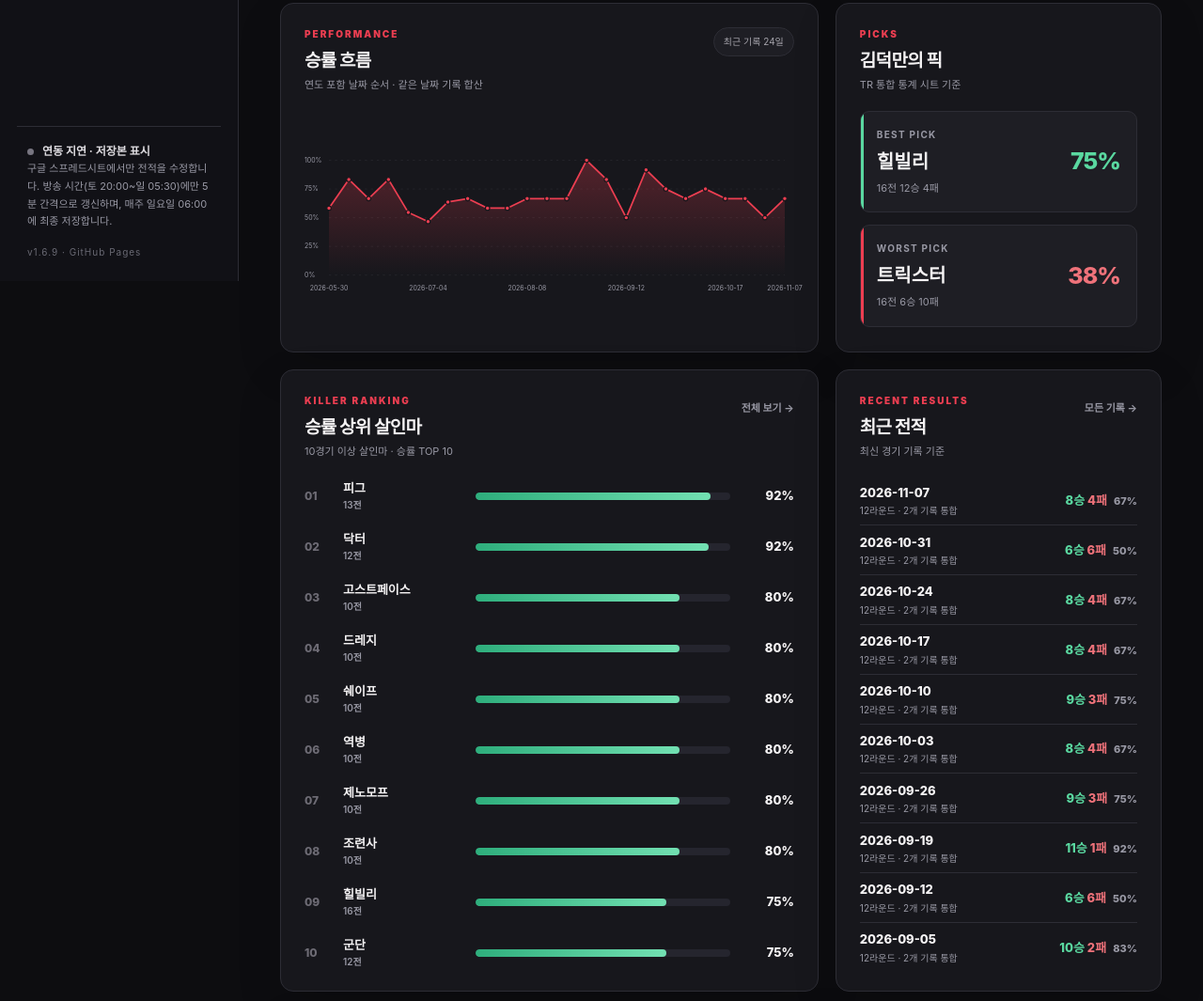
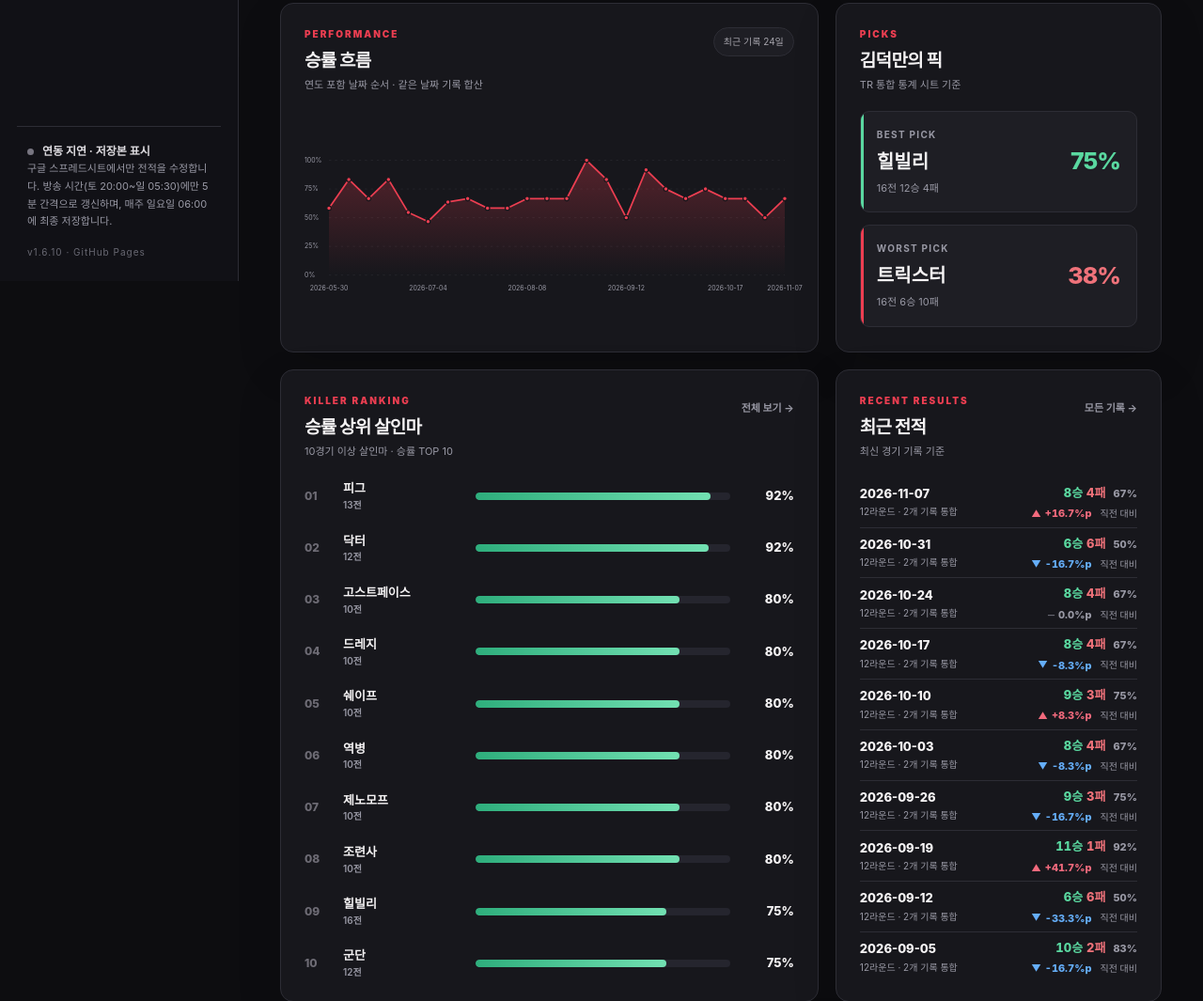
Before and after one commit to 3rdtemp/dbd-kdm-stats, a plain HTML site: page index.html in a window 1280 px wide. Shown: the part 501-1566 px from the top of the page at 94% size. Drawn offline with Linux system fonts and the light colour scheme.

Commit message:
Add files via upload

```diff
--- a/app.js
+++ b/app.js
@@ -457,11 +457,26 @@ function renderDashboard(){
   const ranked=getKillerStats(state.selectedYear).filter(k=>k.total>=10).sort((a,b)=>pct(b.wins,b.total)-pct(a.wins,a.total)||b.total-a.total||a.name.localeCompare(b.name,'ko')).slice(0,10);
   $('top-killers').innerHTML=ranked.map((k,i)=>`<div class="ranking-row"><span class="rank-num">${String(i+1).padStart(2,'0')}</span><div class="rank-killer" title="${esc(k.name)} · ${k.total}전"><span class="rank-name">${esc(k.name)}</span><span class="rank-games">${k.total}전</span></div><div class="bar-track"><div class="bar-fill ${pct(k.wins,k.total)>=70?'positive':''}" style="width:${pct(k.wins,k.total).toFixed(1)}%"></div></div><span class="rank-percent">${rate(k.wins,k.total,0)}</span></div>`).join('');
   if(!ranked.length) $('top-killers').innerHTML='<div class="empty-state">10경기 이상 기록된 살인마가 없습니다.</div>';
-  // The dashboard also shows one summary per date, not one per sheet row.
-  const recent=dateGroups().slice(0,10);
-  $('recent-records').innerHTML=recent.map(x=>{
-    const w=x.rounds.filter(win).length,l=x.rounds.length-w;
-    return `<div class="recent-item"><div><div class="recent-date">${esc(x.dateISO)}</div><div class="recent-meta">${x.rounds.length}라운드${x.sourceCount>1?' · '+x.sourceCount+'개 기록 통합':''}</div></div><div class="recent-score"><span class="w">${w}승</span> <span class="l">${l}패</span><span class="mini-rate">${rate(w,w+l,0)}</span></div></div>`;
+  // Compare each merged date with the preceding recorded date *within* the year filter.
+  // Keep the 11th date for comparison even though the dashboard displays only 10.
+  const recentDays=dateGroups();
+  $('recent-records').innerHTML=recentDays.slice(0,10).map((day,index)=>{
+    const w=day.rounds.filter(win).length,l=day.rounds.length-w;
+    const previous=recentDays[index+1];
+    let changeHtml='<div class="recent-change unavailable" aria-label="직전 기록 없음">— <span class="recent-change-caption">비교 기록 없음</span></div>';
+    if(previous){
+      const previousWins=previous.rounds.filter(win).length;
+      // Percentage-point differences use unrounded match rates, not displayed integer percentages.
+      const delta=Math.round((pct(w,day.rounds.length)-pct(previousWins,previous.rounds.length))*10)/10;
+      const direction=delta>0?'up':delta<0?'down':'flat';
+      const arrow=delta>0?'▲':delta<0?'▼':'─';
+      const change=(delta>0?'+':'')+delta.toFixed(1)+'%p';
+      const changeTitle=`직전 기록 ${previous.dateISO} (${rate(previousWins,previous.rounds.length,1)}) → ${day.dateISO} (${rate(w,day.rounds.length,1)})`;
+      changeHtml=`<div class="recent-change ${direction}" title="${esc(changeTitle)}" aria-label="${esc(changeTitle)} · ${esc(change)}">
+        <span class="recent-change-arrow" aria-hidden="true">${arrow}</span><span class="recent-change-number">${change}</span><span class="recent-change-caption">직전 대비</span></div>`;
+    }
+    return `<div class="recent-item"><div class="recent-info"><div class="recent-date">${esc(day.dateISO)}</div><div class="recent-meta">${day.rounds.length}라운드${day.sourceCount>1?' · '+day.sourceCount+'개 기록 통합':''}</div></div>
+      <div class="recent-score"><div class="recent-score-main"><span class="w">${w}승</span><span class="l">${l}패</span><span class="mini-rate">${rate(w,w+l,0)}</span></div>${changeHtml}</div></div>`;
   }).join('');
   $('dashboard-alert').innerHTML=`<div><strong>조회 전용 통계</strong> · ${state.selectedYear==='all'?'전체 연도':state.selectedYear+'년'} ${s.total}전. 기록은 구글 스프레드시트에서만 수정하며, 생존자 맵 정보는 수집하지 않습니다.</div>`;
   renderTrend();renderKillerGallery();
--- a/index.html
+++ b/index.html
@@ -6,9 +6,9 @@
   <meta name="theme-color" content="#101014">
   <meta name="description" content="스트리머 김덕만의 데드 바이 데이라이트 토토데이 승패 기록과 살인마별 승률을 한눈에 확인하는 통계 사이트입니다.">
   <title>김덕만 | 데바데 토토데이 데이터룸</title>
-  <link rel="stylesheet" href="./styles.css?v=1.6.6">
+  <link rel="stylesheet" href="./styles.css?v=1.6.10">
   <script src="./config.js" defer></script>
-  <script src="./app.js?v=1.6.9" defer></script>
+  <script src="./app.js?v=1.6.10" defer></script>
 </head>
 <body>
   <div class="app-shell">
@@ -37,7 +37,7 @@
       <div class="sidebar-bottom">
         <div class="sidebar-status" id="sidebar-status"><span class="status-pulse"></span> 연동 설정 전</div>
         <p>구글 스프레드시트에서만 전적을 수정합니다. 방송 시간(토 20:00~일 05:30)에만 5분 간격으로 갱신하며, 매주 일요일 06:00에 최종 저장합니다.</p>
-        <span class="version">v1.6.9 · GitHub Pages</span>
+        <span class="version">v1.6.10 · GitHub Pages</span>
       </div>
     </aside>
     <div id="mobile-menu-backdrop" class="mobile-menu-backdrop" hidden aria-hidden="true"></div>
--- a/styles.css
+++ b/styles.css
@@ -308,3 +308,18 @@
   .mobile-header-actions{gap:6px}
   .mobile-menu-toggle,.mobile-theme-toggle{flex-basis:40px;width:40px;height:40px}
 }
+
+
+/* v1.6.10 - dashboard recent results: week-over-week win-rate deltas. */
+.lower-grid .recent-item{min-width:0;gap:12px}
+.lower-grid .recent-info{min-width:0;flex:1 1 auto}
+.lower-grid .recent-score{min-width:0;flex:0 0 auto;display:flex;flex-direction:column;align-items:flex-end;gap:5px;text-align:right;font-variant-numeric:tabular-nums}
+.lower-grid .recent-score-main{display:flex;align-items:baseline;justify-content:flex-end;gap:4px;white-space:nowrap}
+.lower-grid .recent-score .mini-rate{margin-left:4px}
+.lower-grid .recent-change{display:flex;align-items:center;justify-content:flex-end;gap:4px;white-space:nowrap;font-size:11px;font-weight:800;line-height:1.3;color:var(--muted)}
+.lower-grid .recent-change.up{color:#f26a7d}
+.lower-grid .recent-change.down{color:#65aefa}
+.lower-grid .recent-change.flat,.lower-grid .recent-change.unavailable{color:var(--muted)}
+.lower-grid .recent-change-arrow{font-size:10px}
+.lower-grid .recent-change-caption{font-size:10px;font-weight:500;color:var(--muted);margin-left:5px}
+@media(max-width:430px){.lower-grid .recent-item{gap:6px}.lower-grid .recent-date{font-size:12px}.lower-grid .recent-score{font-size:12px}.lower-grid .recent-change{font-size:10px}.lower-grid .recent-change-caption{font-size:9px;margin-left:3px}}
```
Also changed, not shown: 1 other file.
